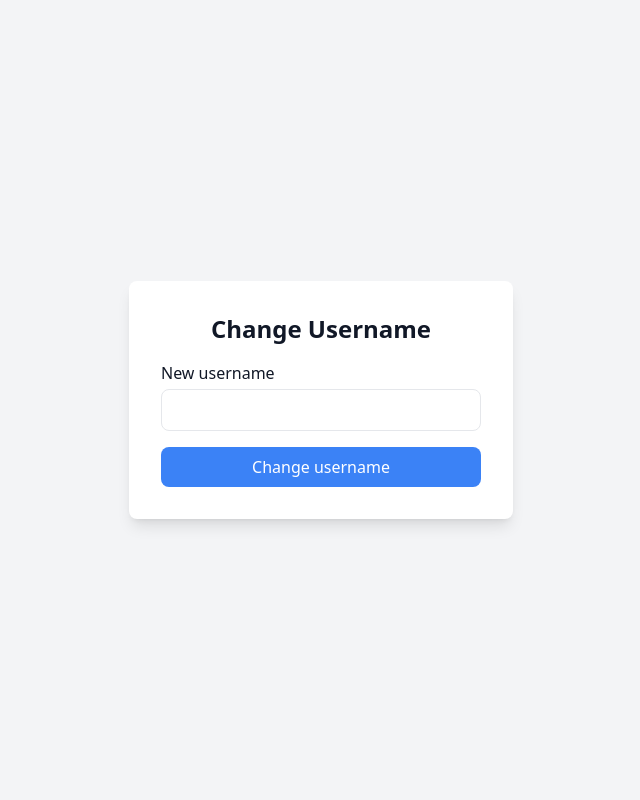
After one commit to davydshcherba/BookMate, a Django app: page /users/changeusername/ in a window 1280 px wide. The commit adds this page. Shown: the whole page, without its empty margins (319-959 px from the left). Run offline with Django 5.2, Linux system fonts and the light colour scheme; a user stored in the database is signed in; some libraries are stand-ins or nearby versions.

Commit message:
added the ability to change username

```diff
--- a/bookmate/bookmate/settings.py
+++ b/bookmate/bookmate/settings.py
@@ -39,7 +39,6 @@ INSTALLED_APPS = [
     'django.contrib.staticfiles',
     'main',
     'users',
-    'books',
 ]
 
 MIDDLEWARE = [
--- a/bookmate/bookmate/urls.py
+++ b/bookmate/bookmate/urls.py
@@ -5,5 +5,4 @@ urlpatterns = [
     path('admin/', admin.site.urls),
     path('', include('main.urls')),
     path('users/', include('users.urls')),
-    path('books/', include('books.urls')),
 ]
--- a/bookmate/main/templates/main/index.html
+++ b/bookmate/main/templates/main/index.html
@@ -15,7 +15,7 @@
         {% csrf_token %}
         <button
           type="submit"
-          class="w-full bg-red-500 text-white py-2 px-4 rounded-lg hover:bg-red-600 transition"
+          class="w-full bg-red-700 text-white py-2 px-4 rounded-lg hover:bg-red-700 transition"
         >
           Logout
         </button>
@@ -29,7 +29,7 @@
             </a>
           </li>
           <li>
-            <a href="{% url 'search_books' %}" class="text-blue-500 dark:text-blue-400 hover:underline">My Books</a>
+            <a href="#" class="text-blue-500 dark:text-blue-400 hover:underline">My Books</a>
           </li>
           <li>
             <a href="#" class="text-blue-500 dark:text-blue-400 hover:underline">Settings</a>
--- /dev/null
+++ b/bookmate/users/templates/users/changeUsername.html
@@ -0,0 +1,51 @@
+<!DOCTYPE html>
+<html lang="en" class="dark">
+  <head>
+    <meta charset="UTF-8" />
+    <meta name="viewport" content="width=device-width, initial-scale=1.0" />
+    <title>Change Username</title>
+    <script src="https://cdn.tailwindcss.com"></script>
+  </head>
+  <body
+    class="bg-gray-100 dark:bg-gray-900 text-gray-900 dark:text-gray-100 flex items-center justify-center min-h-screen"
+  >
+    <div class="bg-white dark:bg-gray-800 shadow-lg rounded-lg p-8 w-96">
+      <h2 class="text-2xl font-bold text-center mb-4">Change Username</h2>
+
+      <!-- Відображення повідомлень -->
+      {% if messages %}
+      <div class="mb-4">
+        {% for message in messages %}
+        <p
+          class="text-center text-sm {% if message.tags == 'success' %}text-green-500{% else %}text-red-500{% endif %}"
+        >
+          {{ message }}
+        </p>
+        {% endfor %}
+      </div>
+      {% endif %}
+
+      <form method="POST" class="space-y-4">
+        {% csrf_token %}
+        <div>
+          <label for="username" class="text-gray-900 dark:text-white"
+            >New username</label
+          >
+          <input
+            id="username"
+            name="username"
+            type="text"
+            class="w-full border rounded-lg px-3 py-2 mt-1 text-white dark:text-white bg-white dark:bg-gray-700 focus:outline-none focus:ring-2 focus:ring-blue-500"
+            required
+          />
+        </div>
+        <button
+          type="submit"
+          class="w-full bg-blue-500 text-white py-2 px-4 rounded-lg hover:bg-blue-600 transition"
+        >
+          Change username
+        </button>
+      </form>
+    </div>
+  </body>
+</html>
--- a/bookmate/users/templates/users/logout.html
+++ b/bookmate/users/templates/users/logout.html
@@ -8,6 +8,7 @@
   </head>
   <body class="bg-gray-100 dark:bg-gray-900 text-gray-900 dark:text-gray-100">
     <div class="p-8">
+      {% csrf_token %}
       <h2 class="text-2xl font-bold">Log Out</h2>
       <p class="mt-4">You Log Out from your account</p>
       <a href="{% url 'login' %}" class="text-blue-500 hover:underline mt-4 inline-block">
--- a/bookmate/users/urls.py
+++ b/bookmate/users/urls.py
@@ -1,9 +1,13 @@
 from django.urls import path
 from .views import register
 from django.contrib.auth import views as auth_views
+from . import views
+
 
 urlpatterns = [
     path('register/', register, name='register'),
     path('login/', auth_views.LoginView.as_view(template_name='users/login.html'), name='login'),
     path('logout/', auth_views.LogoutView.as_view(template_name='main/logout.html'), name='logout'),
+    path('changeusername/', views.changeusername, name='changeusername'),
+
 ]
--- a/bookmate/users/views.py
+++ b/bookmate/users/views.py
@@ -1,6 +1,8 @@
 from django.shortcuts import render, redirect
+from django.contrib.auth.decorators import login_required
 from django.contrib.auth import login
 from .forms import RegisterForm
+from django.contrib import messages
 
 def register(request):
     if request.method == 'POST':
@@ -12,3 +14,18 @@ def register(request):
     else:
         form = RegisterForm()
     return render(request, 'users/register.html', {'form': form})
+
+
+@login_required
+def changeusername(request):
+    if request.method == "POST":
+        new_username = request.POST.get("username")
+        if new_username:
+            request.user.username = new_username
+            request.user.save()
+            messages.success(request, "Username changed successfully!")
+            return redirect("home")  # або залишити на тій же сторінці `changeusername`
+        else:
+            messages.error(request, "Please enter a valid username.")
+
+    return render(request, 'users/changeUsername.html')
```
Also changed, not shown: bookmate/main/templates/main/profile.html (+24 -8 lines), bookmate/db.sqlite3.
